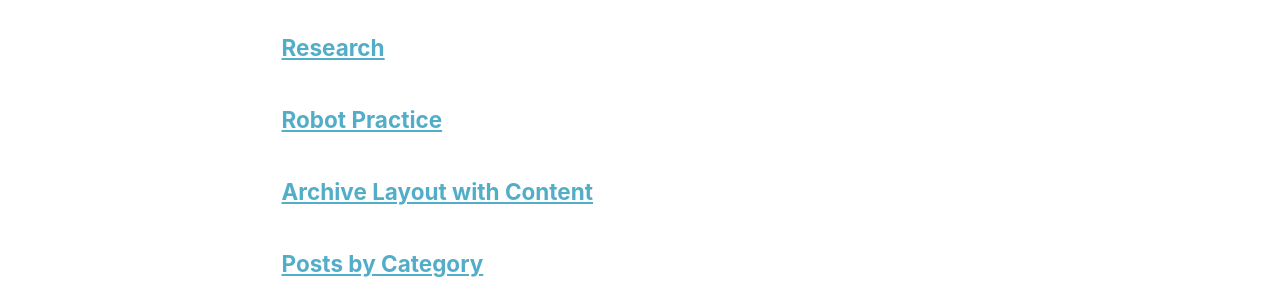
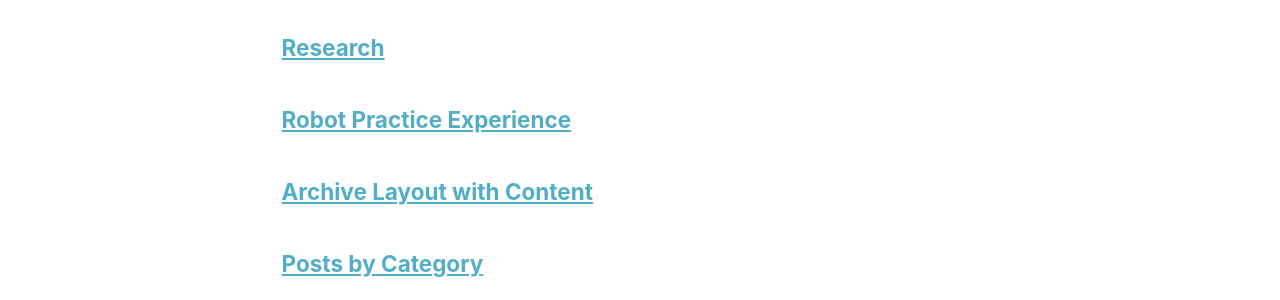
Before and after one commit to cbfcbf/cbfcbf_oldweb.github.io, a Jekyll site: the page built from _pages/page-archive.html, in a window 1280 px wide. Shown: the part 229-529 px from the top of the page. Built offline with Jekyll 4.4.1, drawn with Linux system fonts in a browser that asks for light colours.

Commit message:
Update activities.md

```diff
--- a/_pages/activities.md
+++ b/_pages/activities.md
@@ -1,6 +1,6 @@
 ---
 layout: archive
-title: "Robot Practice"
+title: "Robot Practice Experience"
 permalink: /activities/
 author_profile: true
 ---
```
Also changed, not shown: other parts of _pages/activities.md (+1 -1 lines).
